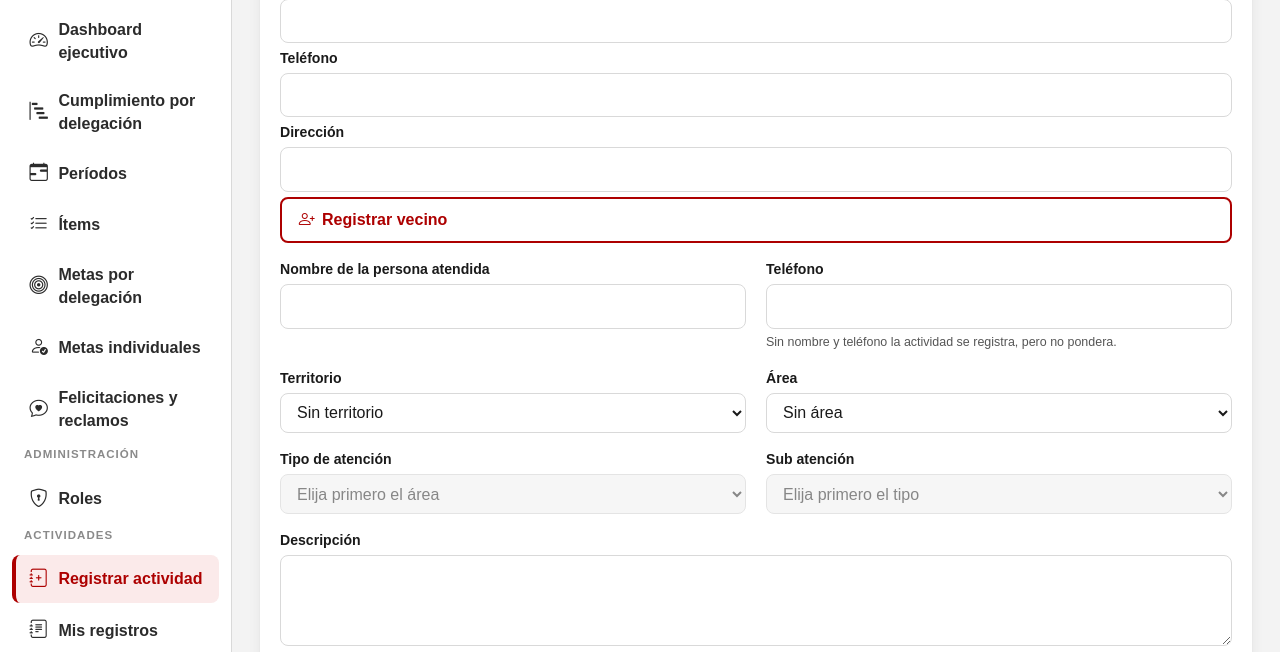
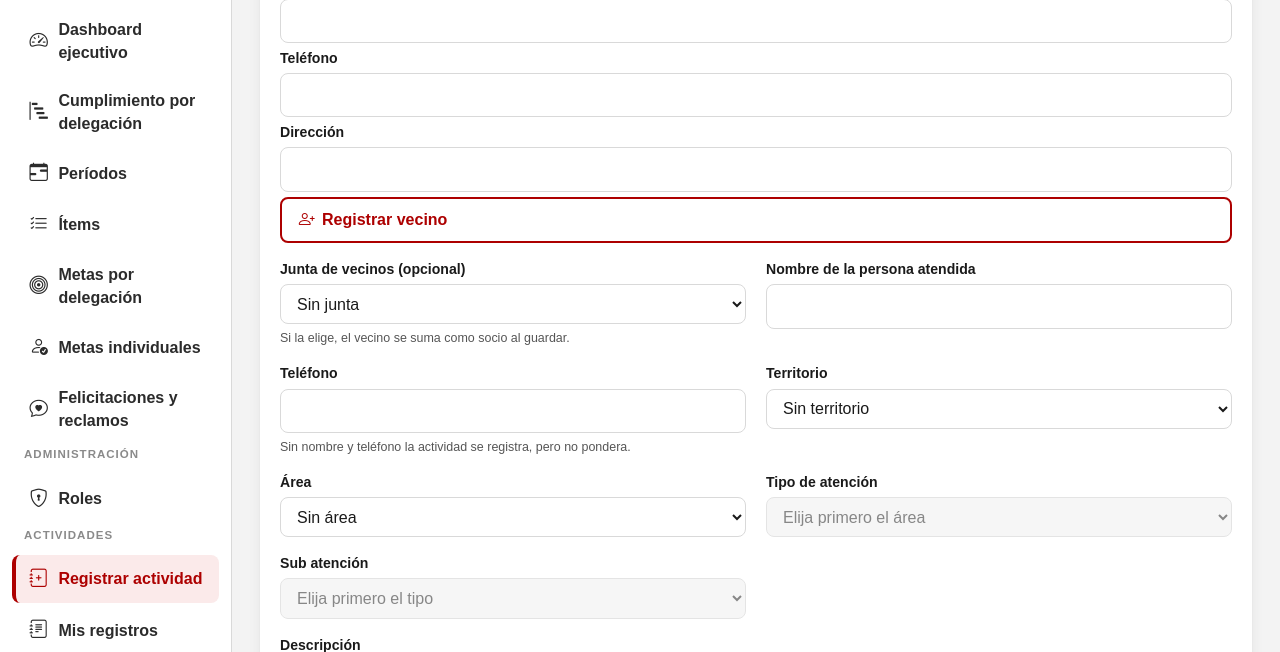
Before and after one commit to Superdev1910/terriia, a Django app: page /atenciones/registrar/ in a window 1280 px wide. Shown: the part 690-1342 px from the top of the page. Run offline with Django 5.2, Linux system fonts and the light colour scheme; a user stored in the database is signed in; data comes from the database, SQL or seed files in the repository; tables that the repository leaves empty hold one stand-in row (values such as "Sample post"); parts of the project's set-up code (start-up, migrations or seed data) failed here and were passed over; some libraries are stand-ins or nearby versions.

Commit message:
HU27 HU28 el vecino queda en la delegación de quien lo registra y se puede inscribir en una junta desde el registro
- Vecino.delegacion (migración 0003 con asignación de los existentes según su última actividad).
- La búsqueda por RUT encuentra al vecino de la propia delegación aunque no tenga actividades; corrige el error de RUT duplicado al registrar.
- Registrar actividad: junta de vecinos opcional; el vecino queda inscrito como socio al guardar.
- El funcionario solo inscribe socios en juntas de su delegación.
- Pruebas actualizadas y nuevas (649 OK).

Co-Authored-By: Claude Opus 5.5 <noreply@anthropic.com>

```diff
--- a/atenciones/static/atenciones/js/actividad_registrar.js
+++ b/atenciones/static/atenciones/js/actividad_registrar.js
@@ -84,7 +84,9 @@
       $('rut').value = v.rut;
       $('contacto').value = `${v.nombres} ${v.apellidos}`.trim();
       $('telefono').value = v.telefono || '';
-      $('ayudaRut').textContent = 'Vecino encontrado: datos completados.';
+      const juntas = (v.juntas || []).filter(Boolean);
+      $('ayudaRut').textContent = 'Vecino encontrado: datos completados.' +
+        (juntas.length ? ` Miembro de: ${juntas.join(', ')}.` : '');
     } catch (e) {
       if (e.status === 404) {
         $('ayudaRut').textContent = 'Vecino no registrado: complete sus datos para registrarlo.';
@@ -130,7 +132,11 @@
       let datos = null;
       try { datos = await resp.json(); } catch (e) { datos = null; }
       if (!resp.ok) {
-        error.textContent = resp.status === 403 ? 'No tiene permiso para registrar vecinos.' : mensajeErrores(datos);
+        const duplicado = resp.status === 400 && datos && Array.isArray(datos.rut) &&
+          datos.rut.some((m) => /ya existe/i.test(m));
+        error.textContent = resp.status === 403 ? 'No tiene permiso para registrar vecinos.' :
+          duplicado ? 'Ese RUT ya está registrado en otra delegación; pida al delegado o administrador que lo revise.' :
+          mensajeErrores(datos);
         return false;
       }
       vecinoId = datos.id_vecino;
@@ -167,6 +173,18 @@
       ingreso_a_tubo: $('ingreso_a_tubo').checked,
     };
   }
+  // Suma al vecino como socio de la junta elegida; un "ya es miembro" cuenta como éxito.
+  async function vincularJunta(junta, vecino) {
+    try {
+      await api('/api/miembros-junta/', {
+        method: 'POST', body: JSON.stringify({ junta, vecino, cargo: 'socio' }),
+      });
+      return 'Vecino vinculado a la junta como socio.';
+    } catch (err) {
+      if (err.status === 400) return 'El vecino ya era miembro de la junta.';
+      return `No se pudo vincular a la junta: ${err.message}`;
+    }
+  }
   async function guardar(e) {
     e.preventDefault();
     limpiarErrores();
@@ -183,11 +201,14 @@
         datos.contacto = $('contacto').value.trim();
         datos.telefono = $('telefono').value.trim();
       }
+      const juntaId = $('junta').value ? Number($('junta').value) : null;
       const r = await api('/api/actividades/', { method: 'POST', body: JSON.stringify(datos) });
+      const aviso_junta = juntaId && vecinoId ? await vincularJunta(juntaId, vecinoId) : '';
       const aviso = r.pondera ? '' :
         `<p class="aviso-cascada"><i class="bi bi-exclamation-triangle"></i> <strong>No pondera:</strong> ${esc(r.motivo_no_pondera)}</p>`;
       await alerta(r.pondera ? 'success' : 'warning', 'Registro guardado',
-        `<p>Código: <strong class="mono">${esc(r.codigo)}</strong></p>${aviso}`);
+        `<p>Código: <strong class="mono">${esc(r.codigo)}</strong></p>${aviso}` +
+        (aviso_junta ? `<p>${esc(aviso_junta)}</p>` : ''));
       $('formActividad').reset(); vecinoId = null; mostrarPanelVecino(false); $('ayudaRut').textContent = AYUDA_RUT; $('fecha').value = fechaLocalActual(); pintarTipos();
     } catch (err) {
       if (!(err.campo && marcarError(err.campo, err.message))) {
@@ -196,6 +217,16 @@
         alerta('error', 'No se pudo guardar', esc(err.message));
       }
     } finally { $('btnGuardar').disabled = false; }
+  }
+
+  // Las juntas son opcionales: si no se pueden listar (rol sin acceso), se oculta el campo.
+  async function cargarJuntas() {
+    try {
+      const r = await api('/api/juntas-vecinos/?page_size=100&activa=true');
+      llenar('junta', r.results || [], 'Sin junta', 'id_junta_vecinos', 'nombre');
+    } catch (e) {
+      $('campoJunta').hidden = true;
+    }
   }
 
   async function iniciar() {
@@ -210,6 +241,7 @@
     llenar('item', OPCIONES.items, 'Seleccione…', 'id_item', 'nombre');
     llenar('territorio', OPCIONES.territorios, 'Sin territorio', 'id_territorio', 'nombre');
     llenar('area', OPCIONES.areas, 'Sin área', 'id_area', 'texto');
+    cargarJuntas();
     $('area').addEventListener('change', pintarTipos);
     $('tipo_atencion').addEventListener('change', pintarSubs);
     $('rut').addEventListener('blur', buscarRut);
--- a/atenciones/templates/atenciones/actividad_registrar.html
+++ b/atenciones/templates/atenciones/actividad_registrar.html
@@ -62,6 +62,11 @@
         <p class="error" id="errorVecinoNuevo" role="alert"></p>
         <button type="button" class="btn btn-borde" id="btnRegistrarVecino"><i class="bi bi-person-plus"></i> Registrar vecino</button>
       </div>
+      <div class="campo" id="campoJunta">
+        <label for="junta">Junta de vecinos (opcional)</label>
+        <select id="junta"><option value="">Sin junta</option></select>
+        <small class="ayuda" id="ayudaJunta">Si la elige, el vecino se suma como socio al guardar.</small>
+      </div>
       <div class="campo">
         <label for="contacto">Nombre de la persona atendida</label>
         <input type="text" id="contacto" maxlength="150">
@@ -119,5 +124,5 @@
 </section>
 {% endblock %}
 {% block scripts %}
-<script src="{% static 'atenciones/js/actividad_registrar.js' %}?v=20261127-1"></script>
+<script src="{% static 'atenciones/js/actividad_registrar.js' %}?v=20261127-2"></script>
 {% endblock %}
--- a/atenciones/views.py
+++ b/atenciones/views.py
@@ -665,14 +665,16 @@ class BuscarVecinoView(APIView):
                 {"error": "RUT inválido.", "campo": "rut"}, status=status.HTTP_400_BAD_REQUEST
             )
         vecino = Vecino.objects.filter(rut=rut, estado=Vecino.ACTIVO).first()
-        # Solo se muestran vecinos ya atendidos en la delegación del usuario (los "libres", sin
-        # actividades, no: serían datos personales de cualquiera). El acceso global ve todo.
-        # TODO(Pamela): reemplazar por vecino.delegacion cuando exista ese campo.
+        # Solo se muestran vecinos de la delegación del usuario: registrados en ella o ya
+        # atendidos en ella (los "libres" de otras delegaciones no: serían datos personales de
+        # cualquiera). El acceso global ve todo.
         if vecino and not verificacion.acceso_global(request.user):
-            atendido = vecino.actividades.filter(
-                funcionario__delegacion_id=request.user.delegacion_id
-            )
-            if not atendido.exists():
+            delegacion_id = request.user.delegacion_id
+            propio = delegacion_id is not None and vecino.delegacion_id == delegacion_id
+            if (
+                not propio
+                and not vecino.actividades.filter(funcionario__delegacion_id=delegacion_id).exists()
+            ):
                 vecino = None  # tampoco se revela que existe en otra delegación
         if vecino is None:
             return Response(
@@ -687,6 +689,12 @@ class BuscarVecinoView(APIView):
                 "apellidos": vecino.apellidos,
                 "telefono": vecino.telefono,
                 "direccion": vecino.direccion,
+                "delegacion": vecino.delegacion_id,
+                "juntas": list(
+                    vecino.membresias.filter(estado="activo").values_list(
+                        "junta__nombre", flat=True
+                    )
+                ),
             }
         )
 
--- a/core/permissions.py
+++ b/core/permissions.py
@@ -169,3 +169,10 @@ class IsOperativoCreaVecinos(BasePermission):
         if request.method == "POST":
             return rol_de_usuario(request.user) in self.ROLES_CREAN
         return tiene_rol(request.user, Rol.ADMINISTRADOR)
+
+
+class IsAdministradorODelegadoOFuncionarioAgrega(IsAdministradorODelegadoOFuncionarioCrea):
+    """Membresías: Admin y Delegado gestionan; el Funcionario con delegación consulta y agrega
+    (POST). Que sea solo cargo socio y de su delegación lo valida la vista."""
+
+    message = "No tiene permiso para realizar esta operación."
--- a/territorio/serializers.py
+++ b/territorio/serializers.py
@@ -7,6 +7,7 @@ from .models import JuntaVecinos, MiembroJunta, Territorio, Vecino
 
 
 class VecinoSerializer(serializers.ModelSerializer):
+    delegacion_nombre = serializers.CharField(source="delegacion.nombre", read_only=True)
     juntas = serializers.SerializerMethodField()
 
     def get_juntas(self, obj):
@@ -24,6 +25,8 @@ class VecinoSerializer(serializers.ModelSerializer):
             "telefono",
             "direccion",
             "estado",
+            "delegacion",
+            "delegacion_nombre",
             "juntas",
         ]
         extra_kwargs = {"rut": {"validators": []}}
```
Also changed, not shown: atenciones/reglas.py (+5 -5 lines), atenciones/tests/test_apoyo_hallazgos.py (+24 -0 lines), territorio/models.py (+8 -0 lines), territorio/tests/test_junta_vecinos.py (+4 -4 lines), territorio/tests/test_miembro_junta.py (+55 -2 lines), territorio/tests/test_vecino.py (+45 -5 lines), territorio/views.py (+31 -4 lines), territorio/migrations/0003_vecino_delegacion.py (added).
